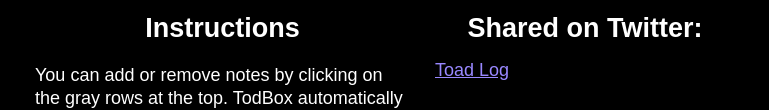
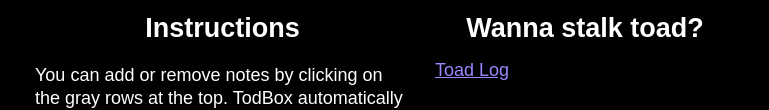
Before and after one commit to todbox/bruhmoment, a plain HTML site: page index.html in a window 1280 px wide. Shown: the part 856-966 px from the top of the page, without its empty margins (255-1024 px from the left). Drawn offline with Linux system fonts and the light colour scheme.

Commit message:
Update index.html

```diff
--- a/index.html
+++ b/index.html
@@ -223,7 +223,7 @@
 			</main>
 			<aside class="twitter-column">
 				<h2>
-					Shared on Twitter:
+					Wanna stalk toad?
 				</h2>
 				<div style="background: black;">
 					<a class="twitter-timeline" data-width="300" data-height="2000" data-link-color="#9988ff" data-chrome="noheader nofooter transparent" data-dnt="true" data-theme="dark" href="https://twitter.com/JustAToad1">Toad Log</a>
```
